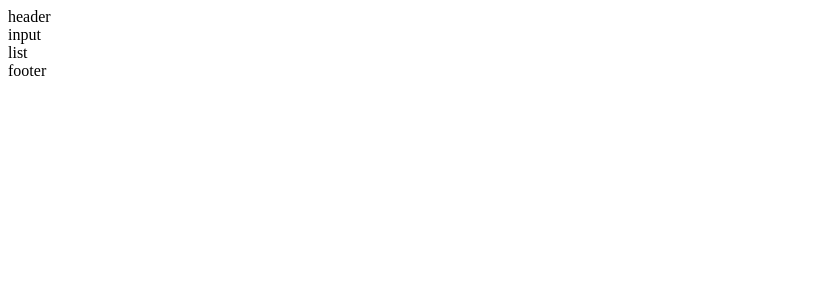
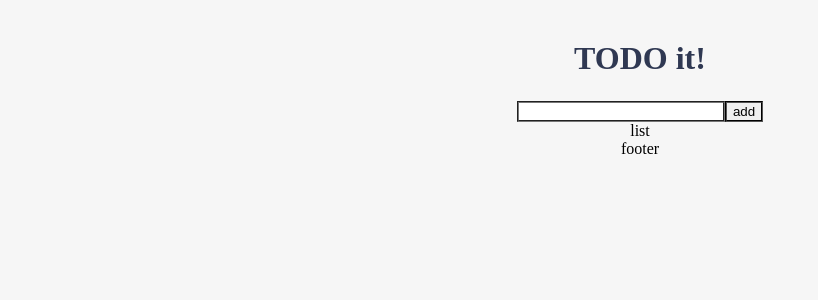
Before and after one commit to lsc0523/vue-intermediate, a Vue app: page / in a window 1280 px wide. Shown: the top 300 px of the page, without its empty margins (0-818 px from the left). Built offline with nearby package versions, Linux system fonts and the light colour scheme.

Commit message:
TodoInput component #1

```diff
--- a/public/index.html
+++ b/public/index.html
@@ -5,7 +5,9 @@
     <meta http-equiv="X-UA-Compatible" content="IE=edge">
     <meta name="viewport" content="width=device-width,initial-scale=1.0">
     <link rel="icon" href="<%= BASE_URL %>favicon.ico">
+    <link rel="shortcut icon" href="<%= BASE_URL %>favicon.ico">
     <title><%= htmlWebpackPlugin.options.title %></title>
+    <script src="https://kit.fontawesome.com/34abdf1abe.js" crossorigin="anonymous"></script>
   </head>
   <body>
     <noscript>
--- a/src/App.vue
+++ b/src/App.vue
@@ -27,4 +27,18 @@ export default {
 </script>
 
 <style>
+body {
+  text-align: center;
+  background-color: #F6F6F6;
+}
+input{
+  border-style: groove;
+  width: 200px;
+}
+button{
+  border-style: groove;
+}
+.shadow{
+  box-shadow: 5px 10px 10px rgba(0,0,0,0.03);
+}
 </style>
--- a/src/components/TodoHeader.vue
+++ b/src/components/TodoHeader.vue
@@ -1,6 +1,6 @@
 <template>
   <div>
-    header
+    <h1>TODO it!</h1>
   </div>
 </template>
 
@@ -11,5 +11,9 @@ export default {
 </script>
 
 <style scoped>
-
+h1 {
+  color: #2F3852;
+  font-weight: 900;
+  margin: 2.5rem 0 1.5rem;
+}
 </style>
--- a/src/components/TodoInput.vue
+++ b/src/components/TodoInput.vue
@@ -1,12 +1,25 @@
 <template>
   <div>
-    input
+    <input type="text" v-model="newTodoItem">
+    <button v-on:click="addTodo">add</button>
   </div>
 </template>
 
 <script>
 export default {
-  name: "TodoInput"
+  name: "TodoInput",
+  data: function (){
+    return{
+      newTodoItem: ""
+    }
+  },
+  methods: {
+    addTodo: function (){
+      localStorage.setItem(this.newTodoItem,this.newTodoItem);
+      this.newTodoItem='';
+
+    }
+  }
 }
 </script>
 
```
